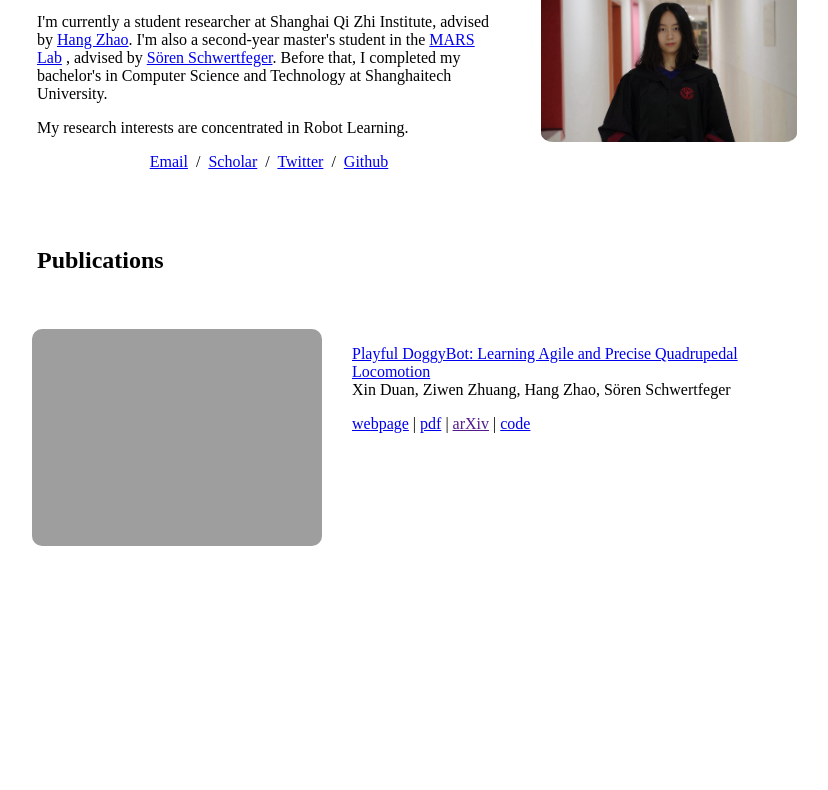
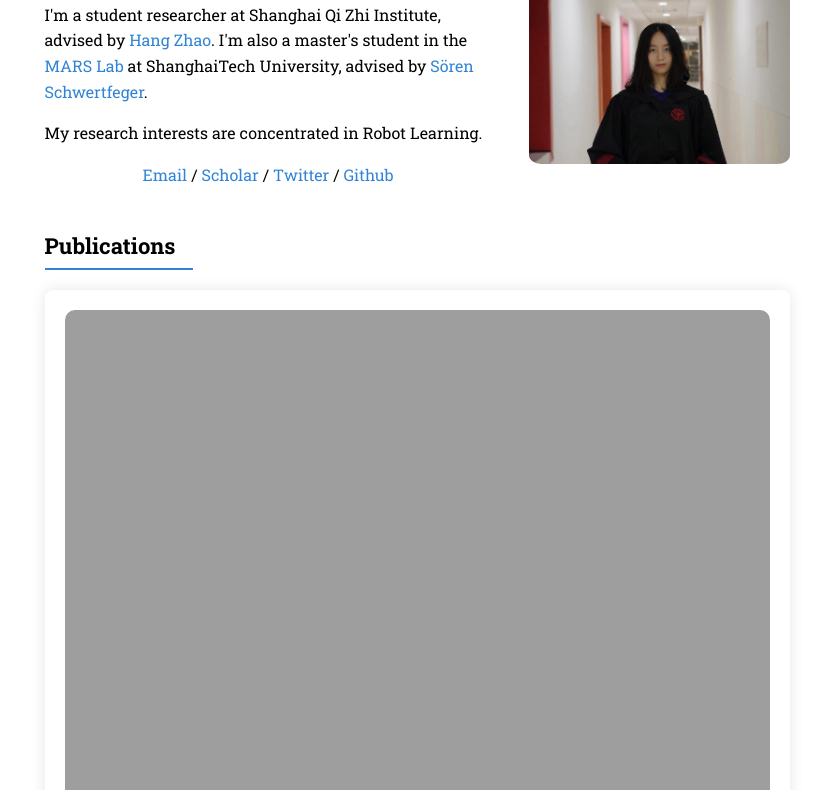
Before and after one commit to duanxin926/duanxin.github.io, a plain HTML site: page index.html in a window 1280 px wide. Shown: the part 103-893 px from the top of the page, without its empty margins (223-1051 px from the left). Before the commit the page ends 800 px from the top, so only its background shows below. Drawn offline with Linux system fonts and the light colour scheme.

Commit message:
feat: nice looking css style

```diff
--- a/index.html
+++ b/index.html
@@ -3,120 +3,44 @@
   <head>
     <meta http-equiv="Content-Type" content="text/html; charset=UTF-8" />
     <title>Xin Duan</title>
+    <link rel="stylesheet" type="text/css" href="stylesheet.css" />
+    <link href="https://fonts.googleapis.com/css2?family=Roboto+Slab:wght@400;700&display=swap" rel="stylesheet">
   </head>
 
   <body>
-    <table
-      style="
-        width: 100%;
-        max-width: 800px;
-        border: 0px;
-        border-spacing: 0px;
-        border-collapse: separate;
-        margin-right: auto;
-        margin-left: auto;
-      "
-    >
-      <tbody>
-        <tr style="padding: 0px">
-          <td style="padding: 0px">
-            <table
-              style="
-                width: 100%;
-                border: 0px;
-                border-spacing: 0px;
-                border-collapse: separate;
-                margin-right: auto;
-                margin-left: auto;
-              "
-            >
-              <tbody>
-                <tr style="padding: 0px">
-                  <td style="padding: 2.5%; width: 63%; vertical-align: middle">
-                    <p
-                      class="name"
-                      style="
-                        text-align: center;
-                        font-size: 28px;
-                        font-weight: 700;
-                      "
-                    >
-                      Xin Duan
-                    </p>
+    <div class="container">
+      <div class="content">
+        <div class="name">Xin Duan</div>
+        <div class="profile-section">
+          <div class="profile-text">
             <p>
-                      I'm currently a student researcher at Shanghai Qi Zhi Institute,
-                      advised by
-                      <a href="https://hangzhaomit.github.io/">Hang Zhao</a>.
-                      I'm also a second-year master's student in the
-                      <a href="https://robotics.shanghaitech.edu.cn/"
-                        >MARS Lab</a
-                      >
-                      , advised by
+              I'm a student researcher at Shanghai Qi Zhi Institute, advised by
+              <a href="https://hangzhaomit.github.io/">Hang Zhao</a>. I'm also a
+              master's student in the
+              <a href="https://robotics.shanghaitech.edu.cn/">MARS Lab</a>
+              at ShanghaiTech University, advised by
               <a href="https://robotics.shanghaitech.edu.cn/"
                 >Sören Schwertfeger</a
-                      >. Before that, I completed my bachelor's in Computer Science and Technology at Shanghaitech University.
+              >.
             </p>
-                    <p>
-                      My research interests are concentrated in Robot Learning.
-                    </p>
-                    <p style="text-align: center">
-                      <a href="mailto:duanxin926@gmail.com">Email</a>
-                      &nbsp;/&nbsp;
-                      <a href="https://scholar.google.com/">Scholar</a>
-                      &nbsp;/&nbsp;
-                      <a href="https://x.com/xinduan926">Twitter</a>
-                      &nbsp;/&nbsp;
+            <p>My research interests are concentrated in Robot Learning.</p>
+            <p class="links">
+              <a href="mailto:duanxin926@gmail.com">Email</a> /
+              <a href="https://scholar.google.com/">Scholar</a> /
+              <a href="https://x.com/xinduan926">Twitter</a> /
               <a href="https://github.com/duanxin926">Github</a>
             </p>
-                  </td>
-                  <td style="padding: 2.5%; width: 40%; max-width: 40%">
-                    <a href="images/duanxin_profile.JPG"
-                      ><img
-                        style="
-                          width: 100%;
-                          max-width: 100%;
-                          object-fit: cover;
-                          border-radius: 5%;
-                        "
-                        alt="profile photo"
-                        src="images/duanxin_profile.JPG"
-                    /></a>
-                  </td>
-                </tr>
-              </tbody>
-            </table>
-            <table
-              style="
-                width: 100%;
-                border: 0px;
-                border-spacing: 0px;
-                border-collapse: separate;
-                margin-right: auto;
-                margin-left: auto;
-              "
-            >
-              <tbody>
-                <tr>
-                  <td
-                    style="padding: 20px; width: 100%; vertical-align: middle"
-                  >
+          </div>
+          <div class="profile-image">
+            <a href="images/duanxin_profile.JPG">
+              <img alt="profile photo" src="images/duanxin_profile.JPG" />
+            </a>
+          </div>
+        </div>
+
         <h2>Publications</h2>
-                  </td>
-                </tr>
-              </tbody>
-            </table>
-
-            <!-- Publications -->
-            <table
-              width="100%"
-              align="center"
-              border="0"
-              cellspacing="0"
-              cellpadding="15"
-            >
-              <tbody>
-                <tr>
-                  <td width="40%" valign="top" align="center">
+        <div class="publication">
+          <div class="publication-media">
             <a href="https://playful-doggybot.github.io/">
               <video
                 playsinline=""
@@ -133,41 +57,28 @@
                 "
               ></video>
             </a>
-                  </td>
-                  <td width="60%" valign="top">
-                    <p>
-                      <a
-                        href="https://playful-doggybot.github.io/"
-                        id="playful-doggybot"
+          </div>
+          <div class="publication-content">
+            <h3 class="publication-title">
+              <a href="https://playful-doggybot.github.io/"
+                >Playful DoggyBot: Learning Agile and Precise Quadrupedal
+                Locomotion</a
               >
-                        <heading
-                          >Playful DoggyBot: Learning Agile and Precise
-                          Quadrupedal Locomotion</heading
-                        > </a
-                      ><br />
+            </h3>
+            <p class="publication-authors">
               Xin Duan, Ziwen Zhuang, Hang Zhao, Sören Schwertfeger
             </p>
-
-                    <div class="paper" id="humanplus">
+            <div class="publication-links">
               <a href="https://playful-doggybot.github.io/">webpage</a>
-                      | <a href="https://playful-doggybot.github.io/">pdf</a> |
-                      <!-- <a href="javascript:toggleblock('humanplus_abs')">abstract</a> | -->
-                      <!-- <a shape="rect" href="javascript:togglebib('duan2024playful')" class="togglebib">bibtex</a> | -->
-                      <a href="">arXiv</a> |
-                      <a
-                        href="https://github.com/playful-doggybot/Playful_doggybot"
+              <a href="https://playful-doggybot.github.io/">pdf</a>
+              <a href="">arXiv</a>
+              <a href="https://github.com/playful-doggybot/Playful_doggybot"
                 >code</a
               >
-
-                      <!-- <a href="">video</a>      -->
             </div>
-                  </td>
-                </tr>
-              </tbody>
-            </table>
-          </td>
-        </tr>
-      </tbody>
-    </table>
+          </div>
+        </div>
+      </div>
+    </div>
   </body>
 </html>
--- a/stylesheet.css
+++ b/stylesheet.css
@@ -1,112 +1,88 @@
-/* latin-ext */
-@font-face {
-  font-family: 'Lato';
-  font-style: italic;
-  font-weight: 400;
-  src: local('Lato Italic'), local('Lato-Italic'), url(https://fonts.gstatic.com/s/lato/v15/S6u8w4BMUTPHjxsAUi-qNiXg7eU0.woff2) format('woff2');
-  unicode-range: U+0100-024F, U+0259, U+1E00-1EFF, U+2020, U+20A0-20AB, U+20AD-20CF, U+2113, U+2C60-2C7F, U+A720-A7FF;
-}
-/* latin */
-@font-face {
-  font-family: 'Lato';
-  font-style: italic;
-  font-weight: 400;
-  src: local('Lato Italic'), local('Lato-Italic'), url(https://fonts.gstatic.com/s/lato/v15/S6u8w4BMUTPHjxsAXC-qNiXg7Q.woff2) format('woff2');
-  unicode-range: U+0000-00FF, U+0131, U+0152-0153, U+02BB-02BC, U+02C6, U+02DA, U+02DC, U+2000-206F, U+2074, U+20AC, U+2122, U+2191, U+2193, U+2212, U+2215, U+FEFF, U+FFFD;
-}
-/* latin-ext */
-@font-face {
-  font-family: 'Lato';
-  font-style: italic;
-  font-weight: 700;
-  src: local('Lato Bold Italic'), local('Lato-BoldItalic'), url(https://fonts.gstatic.com/s/lato/v15/S6u_w4BMUTPHjxsI5wq_FQftx9897sxZ.woff2) format('woff2');
-  unicode-range: U+0100-024F, U+0259, U+1E00-1EFF, U+2020, U+20A0-20AB, U+20AD-20CF, U+2113, U+2C60-2C7F, U+A720-A7FF;
-}
-/* latin */
-@font-face {
-  font-family: 'Lato';
-  font-style: italic;
-  font-weight: 700;
-  src: local('Lato Bold Italic'), local('Lato-BoldItalic'), url(https://fonts.gstatic.com/s/lato/v15/S6u_w4BMUTPHjxsI5wq_Gwftx9897g.woff2) format('woff2');
-  unicode-range: U+0000-00FF, U+0131, U+0152-0153, U+02BB-02BC, U+02C6, U+02DA, U+02DC, U+2000-206F, U+2074, U+20AC, U+2122, U+2191, U+2193, U+2212, U+2215, U+FEFF, U+FFFD;
-}
-/* latin-ext */
-@font-face {
-  font-family: 'Lato';
-  font-style: normal;
-  font-weight: 400;
-  src: local('Lato Regular'), local('Lato-Regular'), url(https://fonts.gstatic.com/s/lato/v15/S6uyw4BMUTPHjxAwXiWtFCfQ7A.woff2) format('woff2');
-  unicode-range: U+0100-024F, U+0259, U+1E00-1EFF, U+2020, U+20A0-20AB, U+20AD-20CF, U+2113, U+2C60-2C7F, U+A720-A7FF;
-}
-/* latin */
-@font-face {
-  font-family: 'Lato';
-  font-style: normal;
-  font-weight: 400;
-  src: local('Lato Regular'), local('Lato-Regular'), url(https://fonts.gstatic.com/s/lato/v15/S6uyw4BMUTPHjx4wXiWtFCc.woff2) format('woff2');
-  unicode-range: U+0000-00FF, U+0131, U+0152-0153, U+02BB-02BC, U+02C6, U+02DA, U+02DC, U+2000-206F, U+2074, U+20AC, U+2122, U+2191, U+2193, U+2212, U+2215, U+FEFF, U+FFFD;
-}
-/* latin-ext */
-@font-face {
-  font-family: 'Lato';
-  font-style: normal;
-  font-weight: 700;
-  src: local('Lato Bold'), local('Lato-Bold'), url(https://fonts.gstatic.com/s/lato/v15/S6u9w4BMUTPHh6UVSwaPGQ3q5d0N7w.woff2) format('woff2');
-  unicode-range: U+0100-024F, U+0259, U+1E00-1EFF, U+2020, U+20A0-20AB, U+20AD-20CF, U+2113, U+2C60-2C7F, U+A720-A7FF;
-}
-/* latin */
-@font-face {
-  font-family: 'Lato';
-  font-style: normal;
-  font-weight: 700;
-  src: local('Lato Bold'), local('Lato-Bold'), url(https://fonts.gstatic.com/s/lato/v15/S6u9w4BMUTPHh6UVSwiPGQ3q5d0.woff2) format('woff2');
-  unicode-range: U+0000-00FF, U+0131, U+0152-0153, U+02BB-02BC, U+02C6, U+02DA, U+02DC, U+2000-206F, U+2074, U+20AC, U+2122, U+2191, U+2193, U+2212, U+2215, U+FEFF, U+FFFD;
+:root {
+  --main-font: "Roboto Slab", serif;
+  --link-color: #1774d0e2;
+  --link-hover-color: #f09228;
 }
 
 a {
-  color: #1772d0;
+  color: var(--link-color);
   text-decoration: none;
+  transition: color 0.3s ease;
 }
 
 a:focus,
 a:hover {
-  color: #f09228;
+  color: var(--link-hover-color);
   text-decoration: none;
+  box-shadow: inset 0 -0.4em #ffa23777;
 }
 
 body,
 td,
 th,
 tr,
-p,
 a {
-  font-family: 'Lato', Verdana, Helvetica, sans-serif;
-  font-size: 22px;
+  font-family: var(--main-font);
+  font-size: 16px;
+  line-height: 1.6;
 }
 
 strong {
-  font-family: 'Lato', Verdana, Helvetica, sans-serif;
-  font-size: 22px;
+  font-family: var(--main-font);
+  font-weight: 700;
+}
+
+h1,
+h2,
+h3,
+h4,
+h5,
+h6 {
+  font-family: var(--main-font);
+  line-height: 1.2;
+}
+
+.container {
+  max-width: 777px;
+  margin: 0 auto;
+  padding: 20px 20px;
+  background-color: #ffffff;
+  border-radius: 8px;
+}
+
+.name {
+  font-family: var(--main-font);
+  font-size: 28px;
+  font-weight: 700;
+  text-align: left;
 }
 
 h2 {
-  margin: 0;
-  font-weight: normal;
-  font-family: 'Lato', Verdana, Helvetica, sans-serif;
+  font-family: var(--main-font);
   font-size: 22px;
+  font-weight: 700;
+  position: relative;
+  padding-bottom: 10px;
+  margin-top: 20px;
+  margin-bottom: 20px;
+  text-align: left;
+}
+
+h2::after {
+  content: "";
+  position: absolute;
+  bottom: 0;
+  left: 0;
+  width: 100%;
+  max-width: 148px;
+  height: 2px;
+  background-color: var(--link-color);
 }
 
 .papertitle {
-  font-family: 'Lato', Verdana, Helvetica, sans-serif;
+  font-family: var(--main-font);
   font-size: 14px;
   font-weight: 700;
-}
-
-.name {
-  padding-top: 20px;
-  margin: 0;
-  font-family: 'Lato', Verdana, Helvetica, sans-serif;
-  font-size: 42px;
 }
 
 .one {
@@ -119,17 +95,97 @@ h2 {
   width: 200px;
   height: 160px;
   position: absolute;
-  transition: opacity .2s ease-in-out;
-  -moz-transition: opacity .2s ease-in-out;
-  -webkit-transition: opacity .2s ease-in-out;
+  transition: opacity 0.2s ease-in-out;
+  -moz-transition: opacity 0.2s ease-in-out;
+  -webkit-transition: opacity 0.2s ease-in-out;
 }
 
 .fade {
-  transition: opacity .2s ease-in-out;
-  -moz-transition: opacity .2s ease-in-out;
-  -webkit-transition: opacity .2s ease-in-out;
+  transition: opacity 0.2s ease-in-out;
+  -moz-transition: opacity 0.2s ease-in-out;
+  -webkit-transition: opacity 0.2s ease-in-out;
 }
 
 span.highlight {
   background-color: #ffffd0;
 }
+
+.publication {
+  max-width: 100%;
+  margin-bottom: 30px;
+  padding: 20px;
+  background-color: #fff;
+  border-radius: 8px;
+  box-shadow: 0 0 15px rgba(0, 0, 0, 0.1);
+}
+
+.publication img,
+.publication video {
+  border-radius: 8px;
+  max-width: 100%;
+  height: auto;
+}
+
+.publication-title {
+  font-family: var(--main-font);
+  font-size: 24px;
+  font-weight: 700;
+  color: var(--link-color);
+  margin: 0;
+}
+
+.publication-authors {
+  font-family: var(--main-font);
+  font-style: italic;
+  font-size: 14px;
+  margin: 5px 0 10px 0;
+  color: #666;
+}
+
+.publication-links a {
+  font-family: var(--main-font);
+  font-size: 14px;
+  font-weight: 500;
+  display: inline-block;
+  margin-right: 10px;
+  padding: 5px 10px;
+  background-color: var(--link-color);
+  color: #fff;
+  border-radius: 4px;
+  transition: background-color 0.3s ease;
+}
+
+.publication-links a:hover {
+  background-color: var(--link-hover-color);
+  text-decoration: none;
+}
+
+.content {
+  padding: 1em;
+}
+
+.profile-section {
+  display: flex;
+  justify-content: space-between;
+  align-items: flex-start;
+  margin-bottom: 30px;
+}
+
+.profile-text {
+  width: 60%;
+}
+
+.profile-image {
+  width: 35%;
+}
+
+.profile-image img {
+  width: 100%;
+  max-width: 100%;
+  object-fit: cover;
+  border-radius: 5%;
+}
+
+.links {
+  text-align: center;
+}
```
Lines whose indentation alone changed are shown as unchanged.
